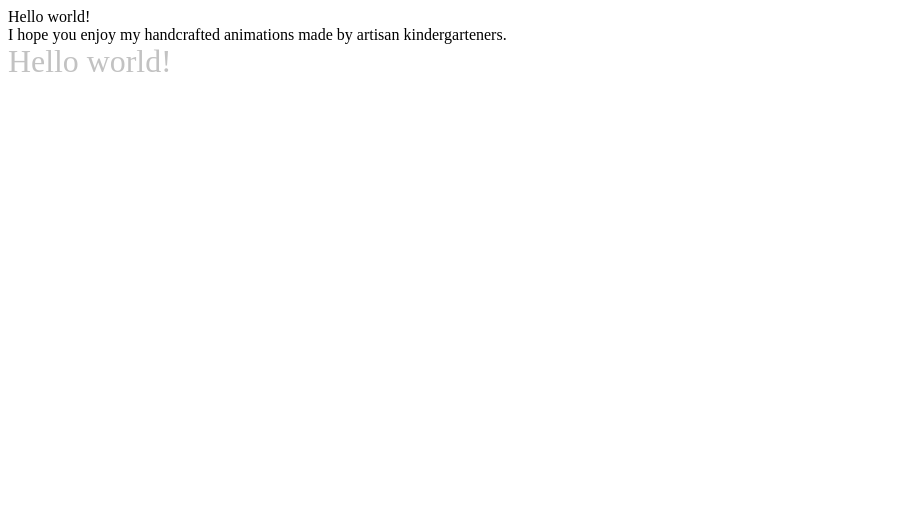
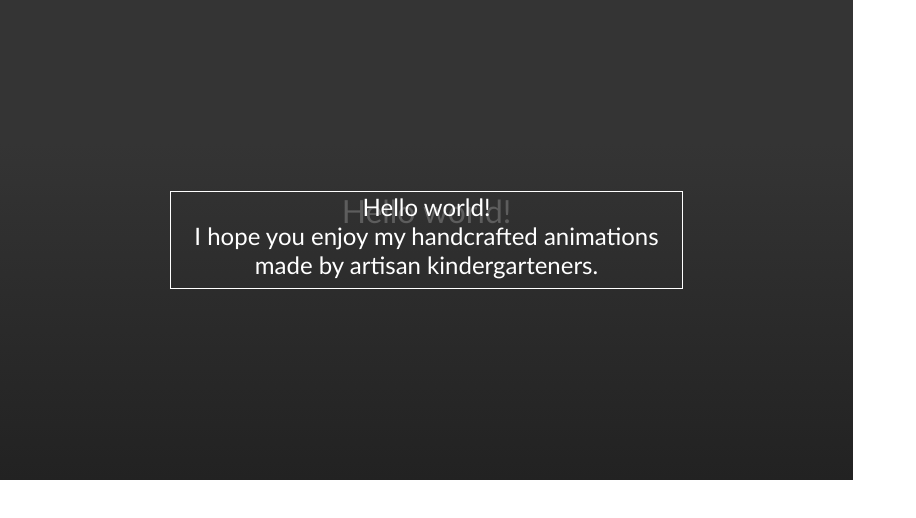
Before and after one commit to Hyphena/hyphena.github.io, a plain HTML site: page experiments/tumedia.html in a window 1280 px wide. Shown: the whole page, without its empty margins (0-916 px from the left). Drawn offline with nearby package versions, Linux system fonts and the light colour scheme.

Commit message:
Fixed a linking error with the media stylesheet.

```diff
--- a/experiments/tumedia.html
+++ b/experiments/tumedia.html
@@ -3,7 +3,7 @@
 <html>
     <head>
         <title>Example</title>
-        <link rel="stylesheet" href="mediaStyles.css">
+        <link rel="stylesheet" href="stylish.css">
         <script src="https://ajax.googleapis.com/ajax/libs/jquery/3.3.1/jquery.min.js"></script>
         <script src="java.js"></script>
     </head>
```
